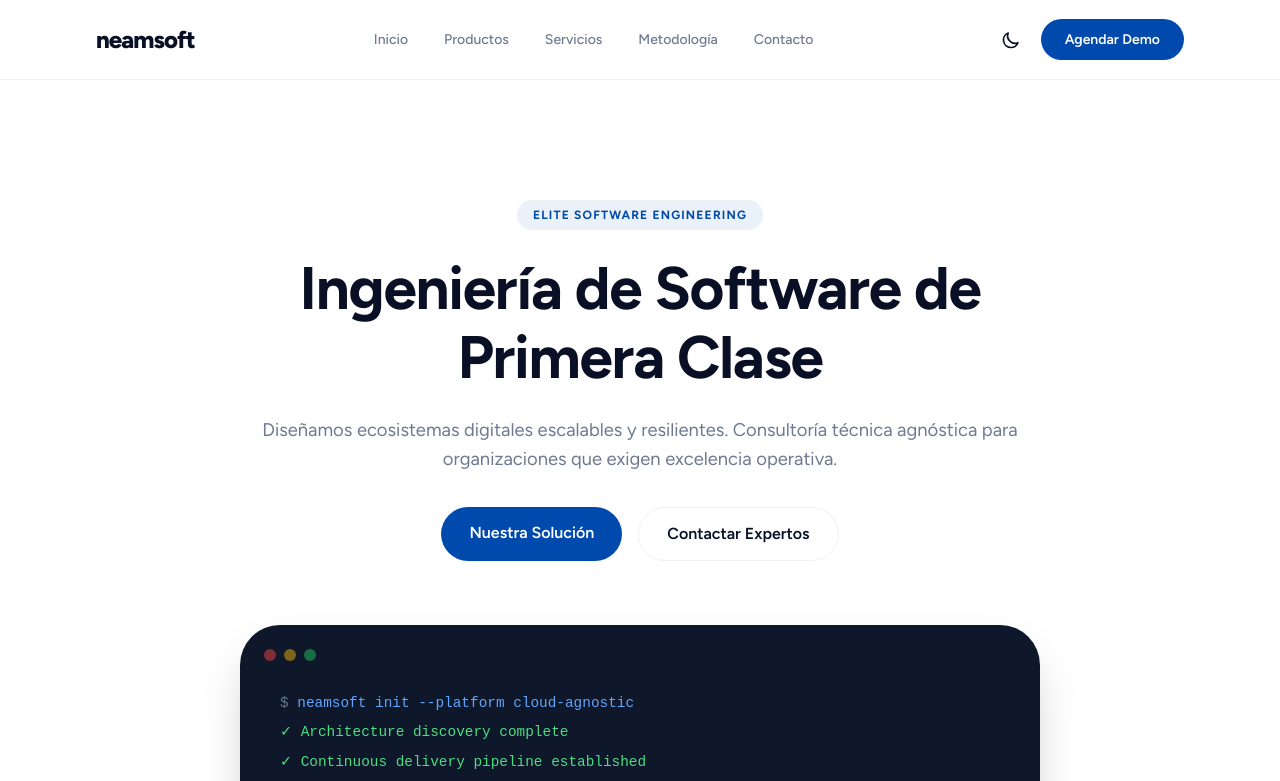
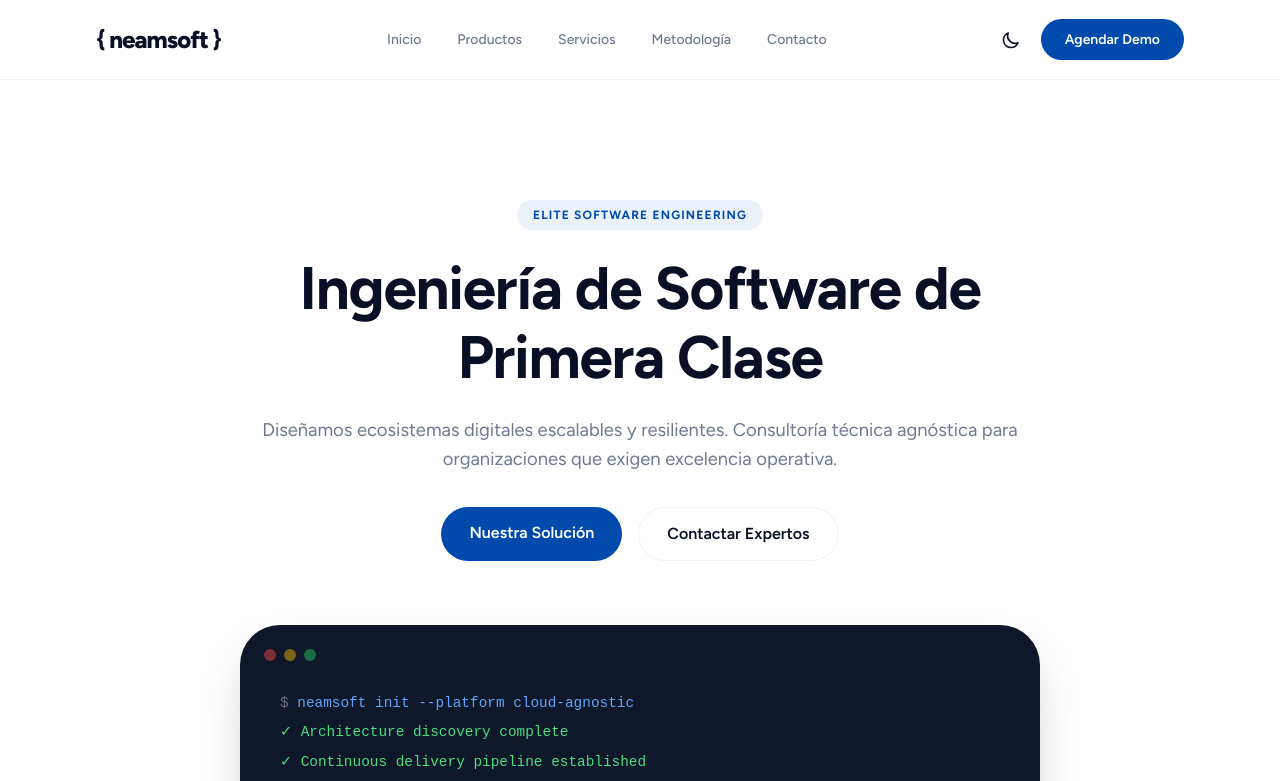
Before and after one commit to neamxoft/neamsoft, an Angular app: page / in a window 1280 px wide. Shown: the top 781 px of the page. Built offline with nearby package versions, Linux system fonts and the light colour scheme; no server answers.

Commit message:
feat: Update neamsoft branding with curly braces and square brackets in components and HTML titles.

```diff
--- a/src/app/shared/components/footer/footer.component.ts
+++ b/src/app/shared/components/footer/footer.component.ts
@@ -11,7 +11,7 @@ import { RouterModule } from '@angular/router';
       <div class="container-af">
         <div class="footer-grid">
           <div class="footer-brand">
-            <span class="footer-logo">neamsoft</span>
+            <span class="footer-logo">&#123; neamsoft &#125;</span>
             <p class="footer-desc">
               Consultoría de ingeniería de software de élite. Transformamos desafíos complejos en soluciones resilientes y escalables de clase mundial.
             </p>
--- a/src/app/shared/components/navbar/navbar.component.ts
+++ b/src/app/shared/components/navbar/navbar.component.ts
@@ -10,7 +10,7 @@ import { ThemeService } from '../../../core/services/theme.service';
   template: `
     <nav class="af-nav">
       <div class="nav-inner">
-        <a routerLink="/" class="nav-logo" (click)="closeMenu()">neamsoft</a>
+        <a routerLink="/" class="nav-logo" (click)="closeMenu()">&#123; neamsoft &#125;</a>
 
         <div class="nav-links">
           <a routerLink="/">Inicio</a>
--- a/src/index.html
+++ b/src/index.html
@@ -3,12 +3,12 @@
 
 <head>
   <meta charset="utf-8">
-  <title>neamsoft — Software Engineering & Cloud Consulting</title>
+  <title>{ neamsoft } [ Software Engineering & Cloud Consulting ]</title>
   <base href="/">
   <meta name="viewport" content="width=device-width, initial-scale=1">
   <link rel="icon" type="image/svg+xml" href="favicon.svg">
   <meta name="description"
-    content="neamsoft — Ingeniería de Software de Primera Clase. Consultoría técnica, desarrollo Cloud-Native, DevSecOps y soluciones de IA para organizaciones que exigen excelencia operativa.">
+    content="{ neamsoft } [ Ingeniería de Software de Primera Clase. Consultoría técnica, desarrollo Cloud-Native, DevSecOps y soluciones de IA para organizaciones que exigen excelencia operativa. ]">
 </head>
 
 <body>
```
